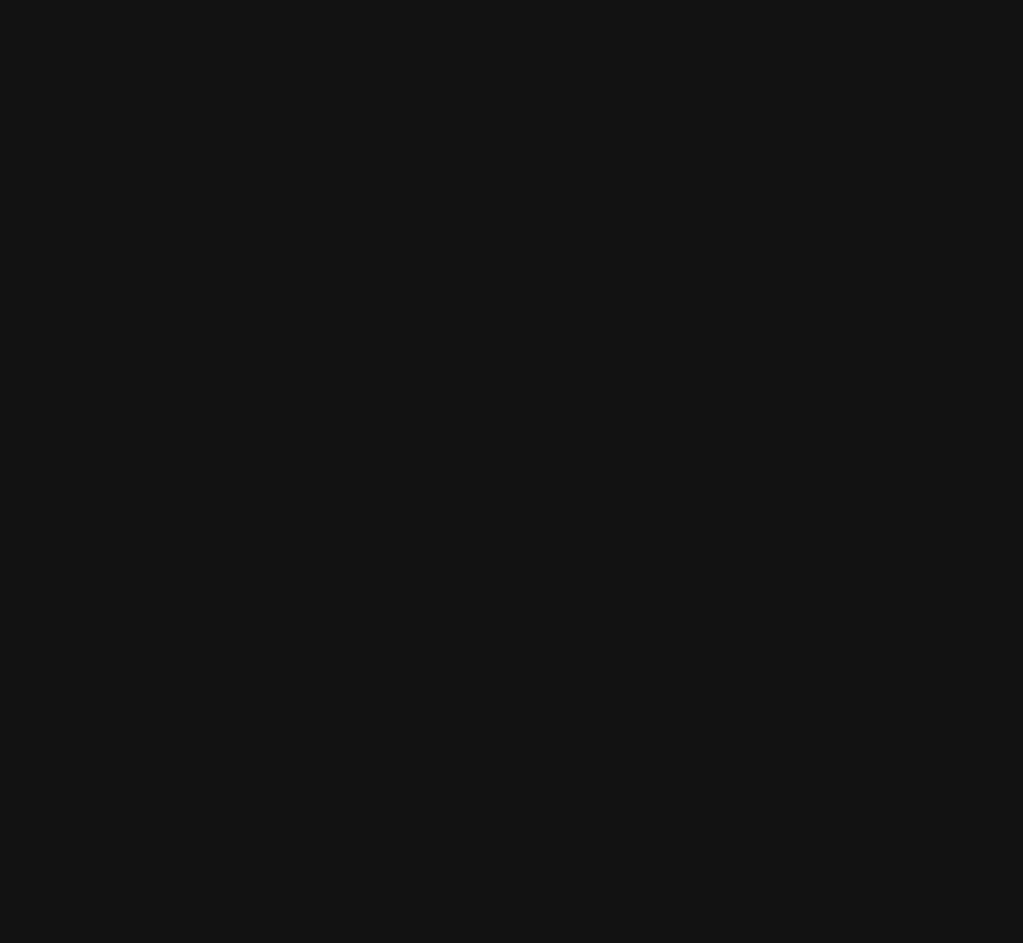
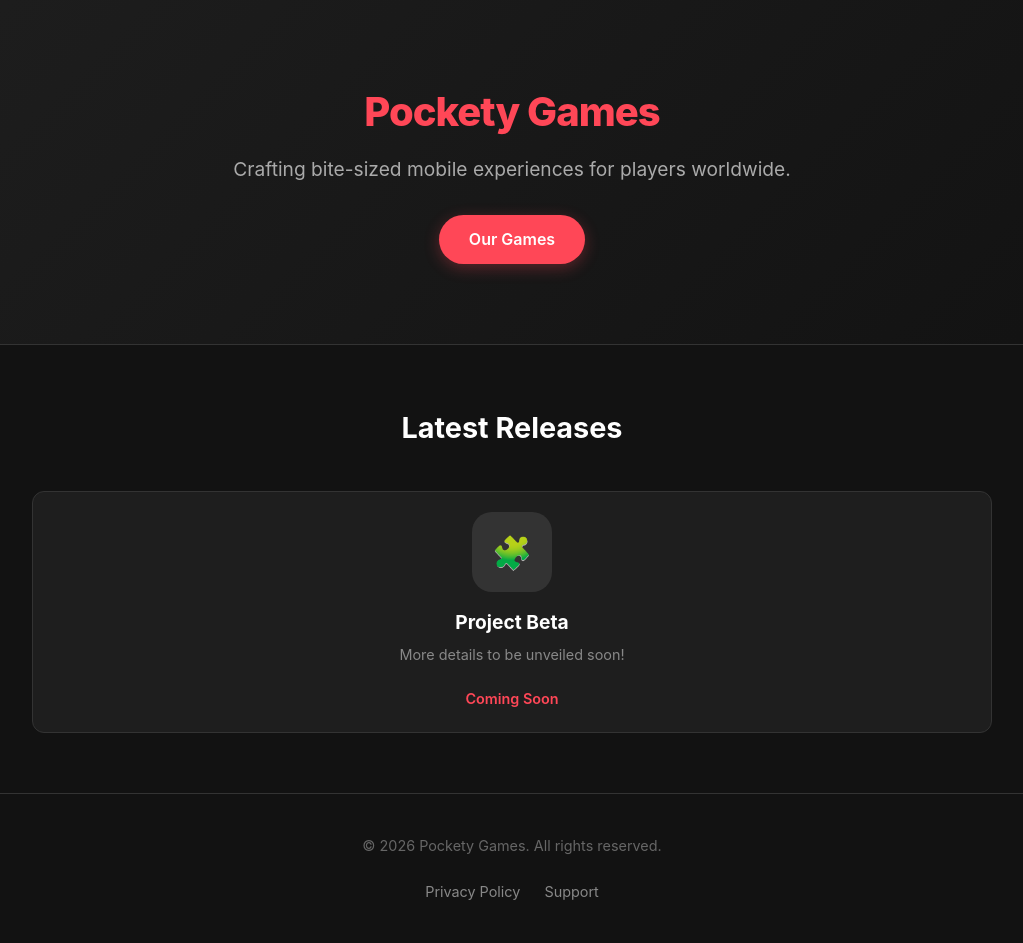
Before and after one commit to Pockety-Games/pockety-games.github.io, a plain HTML site: page index.html in a window 1280 px wide. Shown: the whole page, without its empty margins (128-1151 px from the left). Before the commit the page ends 800 px from the top, so only its background shows below. Drawn offline with Linux system fonts and the light colour scheme.

Commit message:
Add initial VSCode settings and enhance index.html with game card layout and footer

```diff
--- a/index.html
+++ b/index.html
@@ -68,3 +68,82 @@
         .games-grid {
             display: grid;
             grid-template-columns: repeat(auto-fit, minmax(280px, 1fr));
+            gap: 30px;
+        }
+        .game-card {
+            background: #1e1e1e;
+            border-radius: 12px;
+            padding: 20px;
+            text-align: center;
+            border: 1px solid #333;
+            transition: 0.3s;
+        }
+        .game-card:hover {
+            border-color: #ff4757;
+            transform: translateY(-5px);
+        }
+        .game-icon {
+            width: 80px;
+            height: 80px;
+            background-color: #333;
+            border-radius: 20px;
+            margin: 0 auto 15px auto;
+            /* Replace with your <img> tag later */
+            display: flex;
+            align-items: center;
+            justify-content: center;
+            font-size: 2rem;
+        }
+        .game-title { font-size: 1.2rem; font-weight: 700; color: white; margin-bottom: 5px; }
+        .game-desc { font-size: 0.9rem; color: #888; margin-bottom: 20px; }
+        .store-link { color: #ff4757; font-weight: 600; font-size: 0.9rem; }
+
+        /* Footer */
+        footer {
+            text-align: center;
+            padding: 40px 0;
+            border-top: 1px solid #333;
+            font-size: 0.9rem;
+            color: #666;
+        }
+        footer a { color: #888; margin: 0 10px; }
+        footer a:hover { color: #ff4757; }
+
+    </style>
+</head>
+<body>
+
+    <header>
+        <div class="container">
+            <div class="logo">Pockety Games</div>
+            <p class="tagline">Crafting bite-sized mobile experiences for players worldwide.</p>
+            <a href="#games" class="cta-button">Our Games</a>
+        </div>
+    </header>
+
+    <section id="games">
+        <div class="container">
+            <h2 class="section-title">Latest Releases</h2>
+
+            <div class="games-grid">
+                <div class="game-card">
+                    <div class="game-icon">🧩</div>
+                    <h3 class="game-title">Project Beta</h3>
+                    <p class="game-desc">More details to be unveiled soon!</p>
+                    <span class="store-link">Coming Soon</span>
+                </div>
+            </div>
+        </div>
+    </section>
+
+    <footer>
+        <div class="container">
+            <p>&copy; 2026 Pockety Games. All rights reserved.</p>
+            <br>
+            <a href="privacy.html">Privacy Policy</a>
+            <a href="mailto:support@pocketygames.com">Support</a>
+        </div>
+    </footer>
+
+</body>
+</html>
```
